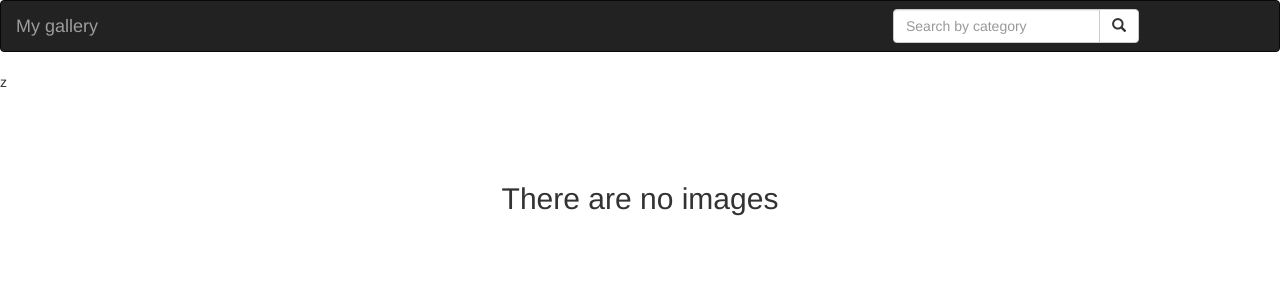
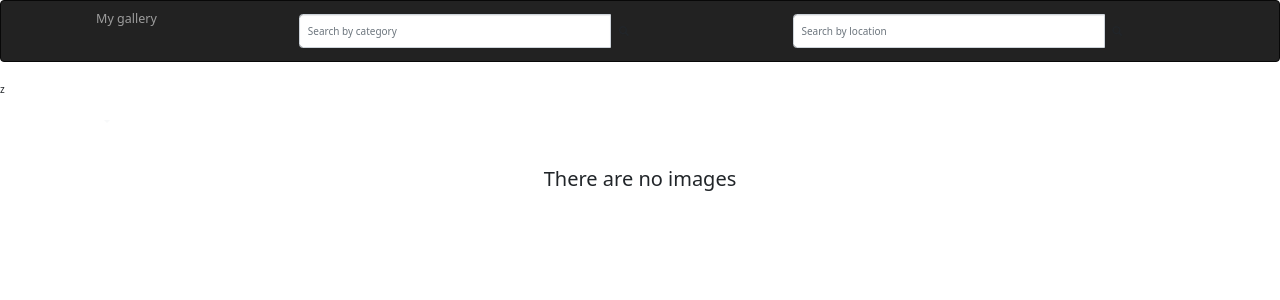
Before and after one commit to isaacmariga/gallery, a Django app: page / in a window 1280 px wide. Shown: the top 300 px of the page. Run offline with Django 4.2, Linux system fonts and the light colour scheme; data that the repository does not hold is empty; some libraries are stand-ins or nearby versions.

Commit message:
Adding location searching

```diff
--- a/photos/models.py
+++ b/photos/models.py
@@ -69,6 +69,8 @@
         except Categories.DoesNotExist:
             print('Category you specified does not exist')
 
+
+
 class Locations(models.Model):
     city = models.CharField(max_length=30)
 
--- a/photos/templates/base.html
+++ b/photos/templates/base.html
@@ -8,11 +8,14 @@
     <meta http-equiv="X-UA-Compatible" content="IE=edge">
     <meta name="viewport" content="width=device-width, initial-scale=1.0">
     <title>Document</title>
-    {% block styles %} {% bootstrap_css %} {% endblock %}
+    {% block styles %} {% bootstrap_css %}
+    <link href="https://cdn.jsdelivr.net/npm/bootstrap@5.2.0-beta1/dist/css/bootstrap.min.css" rel="stylesheet" integrity="sha384-0evHe/X+R7YkIZDRvuzKMRqM+OrBnVFBL6DOitfPri4tjfHxaWutUpFmBp4vmVor" crossorigin="anonymous"> {% endblock %}
 </head>
 
 <body>
     {% include "navbar.html" %}z {% block content %}{{block.super}} {% endblock %} {% block scripts %}
+    <script src="https://cdn.jsdelivr.net/npm/bootstrap@5.2.0-beta1/dist/js/bootstrap.bundle.min.js" integrity="sha384-pprn3073KE6tl6bjs2QrFaJGz5/SUsLqktiwsUTF55Jfv3qYSDhgCecCxMW52nD2" crossorigin="anonymous"></script>
+
     <script src="https://ajax.googleapis.com/ajax/libs/jquery/3.2.1/jquery.min.js"></script>
     {% bootstrap_javascript %} {% endblock %}
 </body>
--- a/photos/templates/navbar.html
+++ b/photos/templates/navbar.html
@@ -7,9 +7,21 @@
         <!-- Adding a search form  -->
         <div class="col-sm-4 col-md-4 navbar-right">
 
-            <form class="navbar-form" role="search" action="{% url 'search_results' %}">
+            <form class="navbar-form" role="search" action="{% url 'category' %}">
                 <div class="input-group">
                     <input type="text" class="form-control" placeholder="Search by category" name="category">
+                    <div class="input-group-btn">
+                        <button class="btn btn-default" type="submit"><i class="glyphicon glyphicon-search"></i></button>
+                    </div>
+                </div>
+            </form>
+        </div>
+
+        <div class="col-sm-4 col-md-4 navbar-right">
+
+            <form class="navbar-form" role="search" action="{% url 'location' %}">
+                <div class="input-group">
+                    <input type="text" class="form-control" placeholder="Search by location" name="category">
                     <div class="input-group-btn">
                         <button class="btn btn-default" type="submit"><i class="glyphicon glyphicon-search"></i></button>
                     </div>
--- a/photos/templates/photos/photos.html
+++ b/photos/templates/photos/photos.html
@@ -2,6 +2,7 @@
 
 <div class="container">
 
+    <div class="container-fluid">
         <nav class="navbar navbar-expand-lg ">
             <div class="col-sm-4 col-md-4 navbar-left">
                 <div class="nav-item dropdown">
@@ -9,12 +10,14 @@
                         <i class="fa fa-filter"></i>
                     </a>
                     <div class="dropdown-menu" aria-labelledby="navbarDropdownMenuLink">
-                    {% for location in locations %}
-                    <a class="dropdown-item" href="/location/{{location.city}}">{{location.city}}</a> {% endfor %}
+                        {% for item in locations %}
+                        <a class="dropdown-item" href="/location/{{item.city}}">{{item.city}}</a>
+                        <a class="dropdown-item" href="#">Action</a> {% endfor %}
                     </div>
                 </div>
             </div>
         </nav>
+    </div>
 
     <!-- Looping through news   -->
     {% for image in images %}
--- a/photos/urls.py
+++ b/photos/urls.py
@@ -6,7 +6,9 @@
 
 urlpatterns=[
     url(r'^$',views.gallery, name ='gallery'),
-    url(r'^search/', views.search_results, name='search_results'),
+    url(r'^category/', views.category, name='category'),
+    url(r'^location/', views.location, name='location'),
+
 
 ]
 
--- a/photos/views.py
+++ b/photos/views.py
@@ -3,23 +3,30 @@
 from .models import Categories, Images, Locations
 
 # Create your views here.
+
 def gallery(request):
     images = Images.get_all()
-    locations = Locations.get_all()
-    return render(request, 'photos/photos.html', {'images': images, 'locations':locations})
+    return render(request, 'photos/photos.html', {'images': images})
 
 
-def search_results(request):
+def category(request):
     if 'category' in request.GET and request.GET['category']:
         search_term = request.GET.get('category')
         results = Images.search_image(search_term)
         message = f'{search_term}'
 
-        return render(request, 'photos/search.html', {'message':message, 'results':results})
+        return render(request, 'photos/category.html', {'message':message, 'results':results})
     else:
         message = 'You have not searched any term'
-        return render(request, 'photos/search.html', {'message':message})
+        return render(request, 'photos/category.html', {'message':message})
 
-def location(request,locale):
-    images = Images.filter_by_location(locale)
-    return render(request, 'location.html', {'results':images})
+def location(request):
+    if 'location' in request.GET and request.GET['location']:
+        search_term = request.GET.get('location')
+        results = Images.search_image(search_term)
+        message = f'{search_term}'
+
+        return render(request, 'photos/location.html', {'message':message, 'results':results})
+    else:
+        message = 'You have not searched any term'
+        return render(request, 'photos/location.html', {'message':message})
```
Also changed, not shown: photos/templates/photos/location.html (added, +22 -0 lines), photos/templates/photos/category.html (renamed from photos/templates/photos/search.html), photos/templates/photos/locations.html (deleted). Lines whose indentation alone changed are shown as unchanged.
